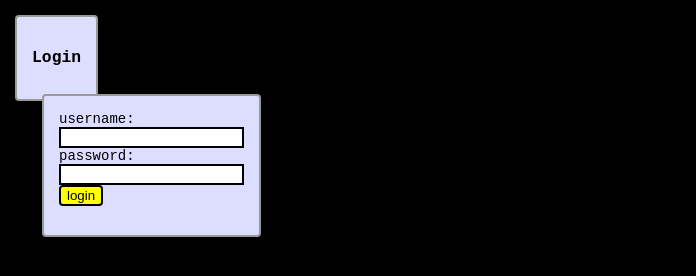
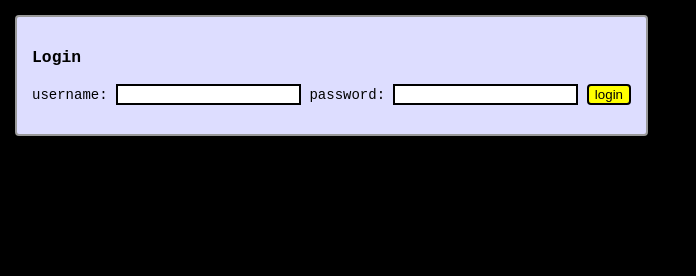
Before and after one commit to cl4u2/radiomate, a plain HTML site: page website/login.html in a window 1280 px wide. Shown: the whole page, without its empty margins (0-696 px from the left). Drawn offline with Linux system fonts and the light colour scheme.

Commit message:
small fix on login page
git-svn-id: https://svn.radiomate.org/trunk@82 bbce4095-c2e5-43f4-a6cf-ea965bdf666c

```diff
--- a/website/login.html
+++ b/website/login.html
@@ -8,15 +8,13 @@
 				<script src="js/login.js"></script>
 		</head>
 		<body>
-				<div class="mate" id="divlogin">
+				<div class="mate" id="formlogin">
 						<h3>Login</h3>
-						<div class="mate" id="formlogin">
-								<form id="loginform" method="POST" action="#">
-										<label>username: <input type="text" name="username" id="username" /> </label>
-										<label>password: <input type="password" name="password" id="password" /> </label>
-										<input type="submit" name="submitbutton" value="login" />
-								</form>
-						</div>
+						<form id="loginform" method="POST" action="#">
+								<label>username: <input type="text" name="username" id="username" /> </label>
+								<label>password: <input type="password" name="password" id="password" /> </label>
+								<input type="submit" name="submitbutton" value="login" />
+						</form>
 				</div>
 		</body>
 </html>
```
